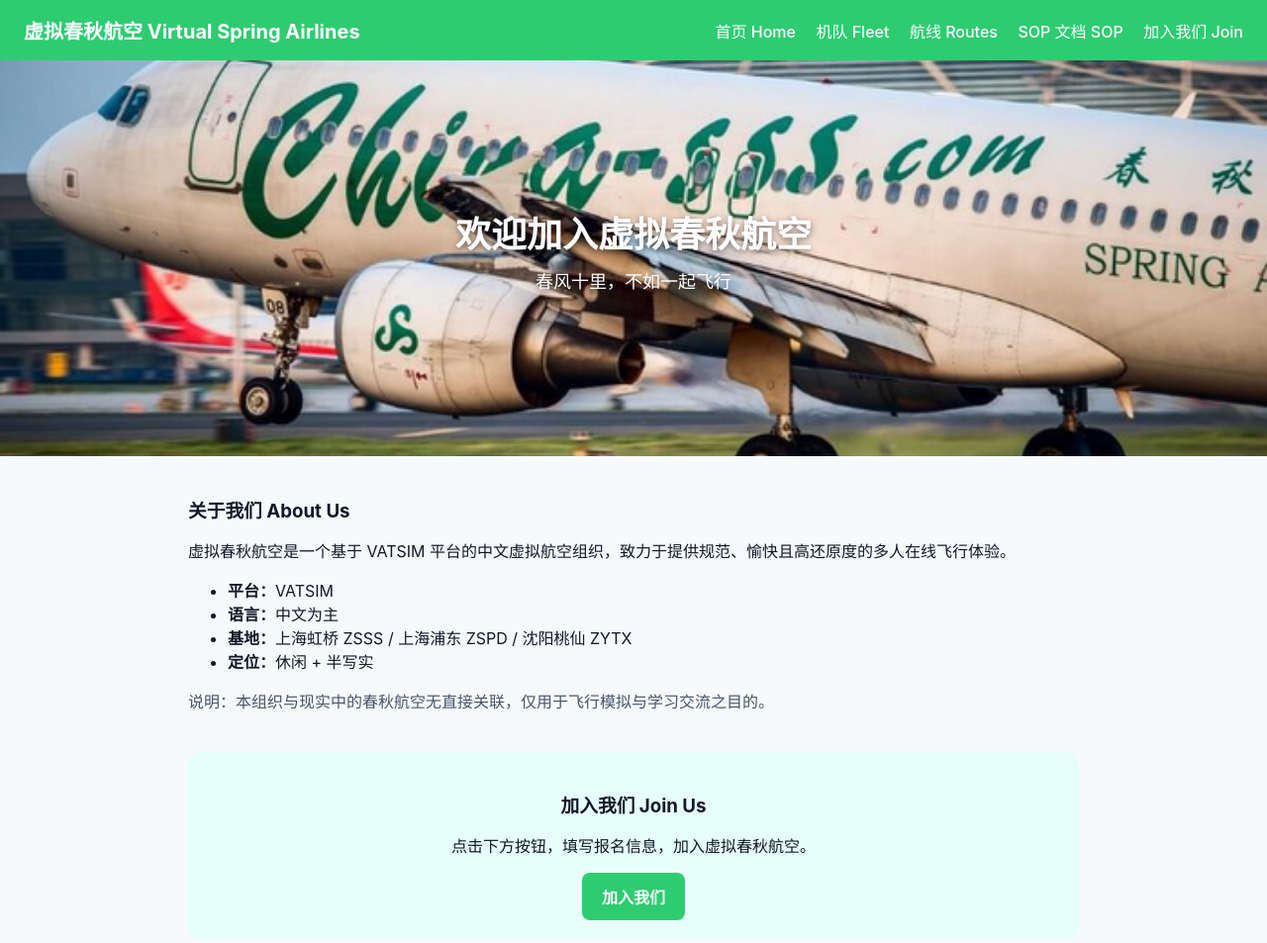
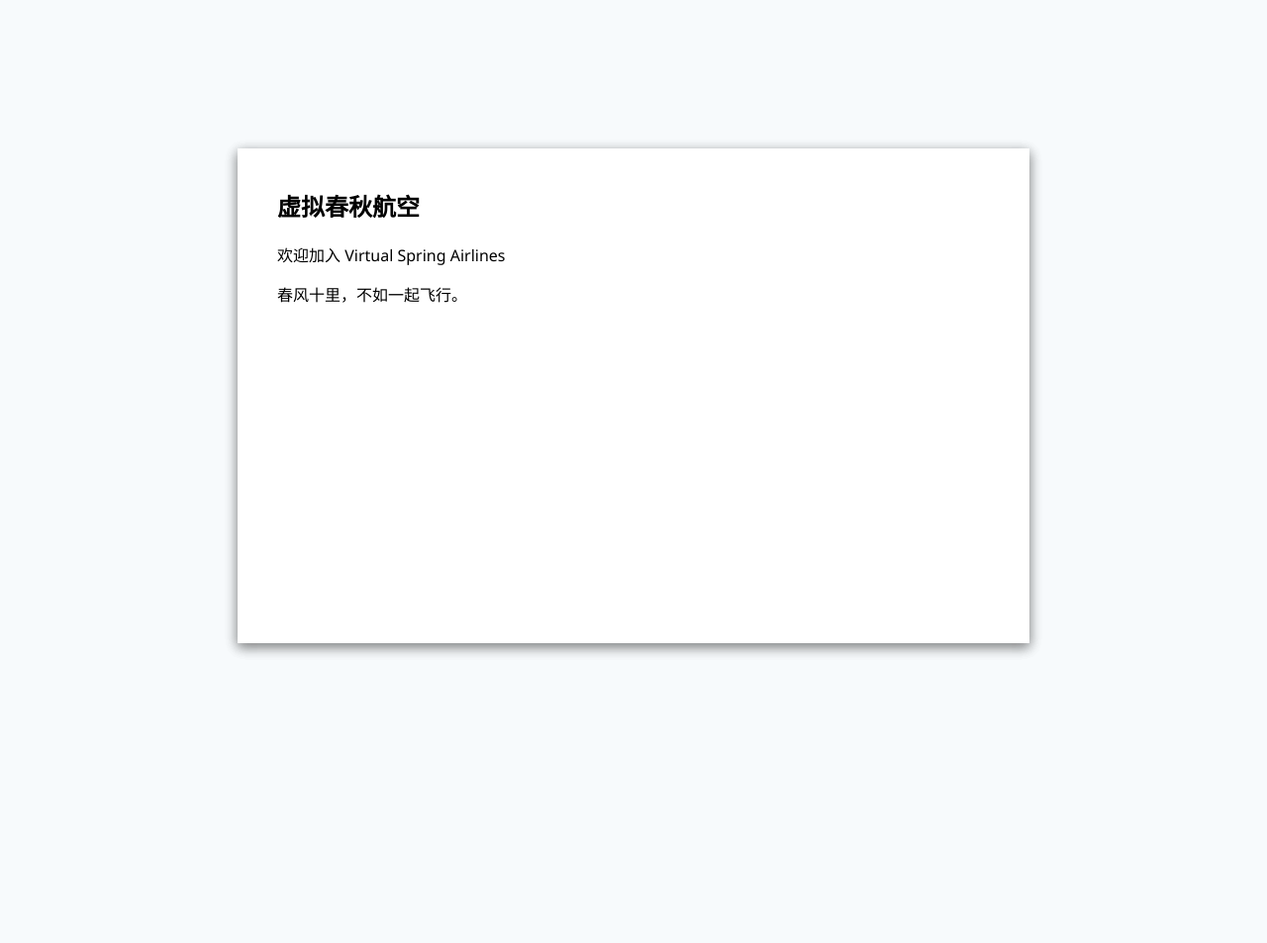
Before and after one commit to CQH1571/VATSIM-, a plain HTML site: page index.html in a window 1280 px wide. Shown: the whole page at 99% size. After the commit the page ends 800 px from the top, so only its background shows below. Drawn offline with Linux system fonts and the light colour scheme.

Commit message:
Update index.html

```diff
--- a/index.html
+++ b/index.html
@@ -7,120 +7,113 @@
   <style>
     body {
       margin: 0;
-      font-family: -apple-system, system-ui, "Segoe UI", Roboto, "PingFang SC", "Microsoft YaHei", sans-serif;
+      font-family: "Segoe UI", Roboto, "PingFang SC", "Microsoft YaHei", sans-serif;
       background: #f7fafc;
-      color: #111827;
+      display: flex;
+      justify-content: center;
+      align-items: center;
+      height: 100vh;
     }
-    header {
+    .book {
+      width: 800px;
+      height: 500px;
+      perspective: 2000px;
+      position: relative;
+    }
+    .page {
+      width: 100%;
+      height: 100%;
+      background: #fff;
+      position: absolute;
+      top: 0;
+      left: 0;
+      transform-origin: left center;
+      transition: transform 1s;
+      box-shadow: 0 4px 12px rgba(0,0,0,.2);
+      padding: 40px;
+      box-sizing: border-box;
+    }
+    .page h2 {
+      margin-top: 0;
+    }
+    .page:nth-child(1) { z-index: 3; }
+    .page:nth-child(2) { z-index: 2; }
+    .page:nth-child(3) { z-index: 1; }
+    .flipped {
+      transform: rotateY(-180deg);
+    }
+    .controls {
+      position: absolute;
+      bottom: 20px;
+      left: 50%;
+      transform: translateX(-50%);
+    }
+    .btn {
+      padding: 8px 16px;
+      margin: 0 10px;
+      border: none;
+      border-radius: 6px;
       background: #2ecc71;
       color: #fff;
-      padding: 16px 24px;
-      display: flex;
-      align-items: center;
-      justify-content: space-between;
+      cursor: pointer;
     }
-    header h1 {
-      margin: 0;
-      font-size: 20px;
-    }
-    nav a {
-      margin-left: 16px;
-      color: #fff;
-      text-decoration: none;
-      font-weight: 500;
-    }
-    nav a:hover {
-      text-decoration: underline;
-    }
-    .hero {
-      background: url('hero-bg.jpg') center/cover no-repeat;
-      height: 400px;
-      display: flex;
-      flex-direction: column;
-      justify-content: center;
-      align-items: center;
-      color: #fff;
-      text-shadow: 0 2px 6px rgba(0,0,0,.5);
-    }
-    .hero h2 {
-      font-size: 36px;
-      margin: 0;
-    }
-    .hero p {
-      font-size: 18px;
-      margin-top: 10px;
-    }
-    main {
-      max-width: 900px;
-      margin: 40px auto;
-      padding: 0 20px;
-    }
-    section {
-      margin-bottom: 40px;
-    }
-    h3 {
-      margin-bottom: 10px;
-    }
-    .muted {
-      color: #475569;
-    }
-    .contact {
-      background: #e6fffa;
-      padding: 20px;
-      border-radius: 12px;
-      text-align: center;
-    }
-    .btn {
-      display: inline-block;
-      padding: 12px 20px;
-      border-radius: 8px;
-      background: #2ecc71;
-      color: #fff;
-      text-decoration: none;
-      font-weight: 600;
-    }
-    .btn:hover {
-      opacity: .9;
-    }
+    .btn:hover { opacity: .9; }
   </style>
 </head>
 <body>
 
-<header>
-  <h1>虚拟春秋航空 Virtual Spring Airlines</h1>
-  <nav>
-    <a href="#">首页 Home</a>
-    <a href="#">机队 Fleet</a>
-    <a href="#">航线 Routes</a>
-    <a href="#">SOP 文档 SOP</a>
-    <a href="#contact">加入我们 Join</a>
-  </nav>
-</header>
+<div class="book">
+  <!-- 页面1 -->
+  <div class="page" id="page1">
+    <h2>虚拟春秋航空</h2>
+    <p>欢迎加入 Virtual Spring Airlines</p>
+    <p>春风十里，不如一起飞行。</p>
+  </div>
 
-<div class="hero">
-  <h2>欢迎加入虚拟春秋航空</h2>
-  <p>春风十里，不如一起飞行</p>
+  <!-- 页面2 -->
+  <div class="page" id="page2">
+    <h2>关于我们</h2>
+    <p>虚拟春秋航空是一个基于 VATSIM 平台的中文虚拟航空组织。</p>
+    <ul>
+      <li>平台：VATSIM</li>
+      <li>语言：中文为主</li>
+      <li>基地：ZSSS / ZSPD / ZYTX</li>
+      <li>定位：休闲 + 半写实</li>
+    </ul>
+  </div>
+
+  <!-- 页面3 -->
+  <div class="page" id="page3">
+    <h2>加入我们</h2>
+    <p>点击按钮加入虚拟春秋航空。</p>
+    <button class="btn" onclick="location.href='join.html'">加入我们</button>
+  </div>
+
+  <!-- 控制按钮 -->
+  <div class="controls">
+    <button class="btn" onclick="flipNext()">下一页</button>
+    <button class="btn" onclick="flipPrev()">上一页</button>
+  </div>
 </div>
 
-<main>
-  <section>
-    <h3>关于我们 About Us</h3>
-    <p>虚拟春秋航空是一个基于 VATSIM 平台的中文虚拟航空组织，致力于提供规范、愉快且高还原度的多人在线飞行体验。</p>
-    <ul>
-      <li><strong>平台：</strong>VATSIM</li>
-      <li><strong>语言：</strong>中文为主</li>
-      <li><strong>基地：</strong>上海虹桥 ZSSS / 上海浦东 ZSPD / 沈阳桃仙 ZYTX</li>
-      <li><strong>定位：</strong>休闲 + 半写实</li>
-    </ul>
-    <p class="muted">说明：本组织与现实中的春秋航空无直接关联，仅用于飞行模拟与学习交流之目的。</p>
-  </section>
+<script>
+  let current = 0;
+  const pages = document.querySelectorAll('.page');
 
-  <section class="contact" id="contact">
-    <h3>加入我们 Join Us</h3>
-    <p>点击下方按钮，填写报名信息，加入虚拟春秋航空。</p>
-    <a class="btn" href="join.html">加入我们</a>
-  </section>
-</main>
+  function flipNext() {
+    if (current < pages.length) {
+      pages[current].classList.add('flipped');
+      current++;
+    }
+  }
+
+  function flipPrev() {
+    if (current > 0) {
+      current--;
+      pages[current].classList.remove('flipped');
+    }
+  }
+</script>
 
 </body>
 </html>
```
